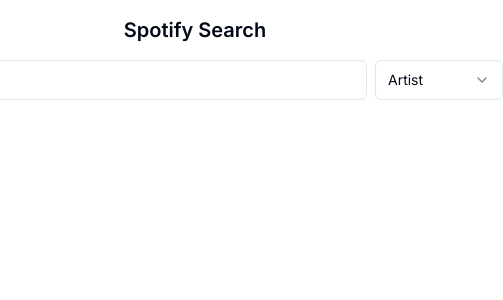
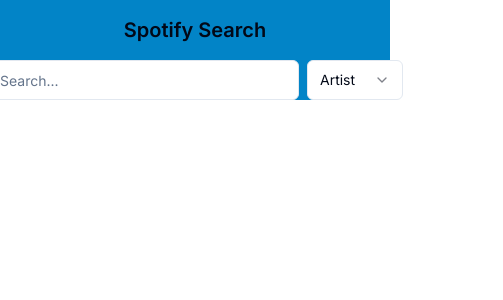
Before and after one commit to dannrs/spotify-search, a Next.js app: page / in a window 390 px wide. Shown: the top 300 px of the page, 503 px wide, since content can reach past the window. Built offline with nearby package versions, Linux system fonts and the light colour scheme.

Commit message:
Fix mobile view

```diff
--- a/app/page.tsx
+++ b/app/page.tsx
@@ -38,19 +38,18 @@
     .map(({ name, image, url, type }: Result) => ({ name, image, url, type }))
 
   return (
-    <main className='max-w-[60rem] py-4'>
-      <section className='flex flex-col items-center justify-center gap-4'>
+    <main className='container flex flex-col items-center justify-center gap-4 md:max-w-[60rem] bg-sky-600 pt-4'>
       <h1 className='text-xl font-semibold'>Spotify Search</h1>
       <div className='flex items-center justify-center gap-2'>
         <Input
           type='text'
           placeholder='Search...'
           value={searchQuery}
-            className='w-[30rem]'
+          className='w-[19.5rem] md:w-[30rem]'
           onChange={e => setSearchQuery(e.target.value)}
         />
         <Select defaultValue='artist' onValueChange={setSearchType}>
-            <SelectTrigger className='w-32'>
+          <SelectTrigger className='w-24 md:w-32'>
             <SelectValue placeholder='Select a type' />
           </SelectTrigger>
           <SelectContent>
@@ -66,7 +65,7 @@
           {!sortedResults ? (
             <div>Loading...</div>
           ) : (
-              <div className='grid grid-cols-2 gap-4 md:grid-cols-4'>
+            <div className='grid grid-cols-2 gap-4 md:grid-cols-4 pb-8'>
               {sortedResults.map((result: Result, index: number) => (
                 <div
                   key={index}
@@ -80,8 +79,7 @@
                   />
                   <p className='pt-4 text-lg font-semibold'>{result.name}</p>
                   <p className='text-foreground/80'>
-                      {result.type.charAt(0).toUpperCase() +
-                        result.type.slice(1)}
+                    {result.type.charAt(0).toUpperCase() + result.type.slice(1)}
                   </p>
                   <Link
                     href={result.url}
@@ -96,7 +94,6 @@
           )}
         </>
       )}
-      </section>
     </main>
   )
 }
```
Lines whose indentation alone changed are shown as unchanged.
